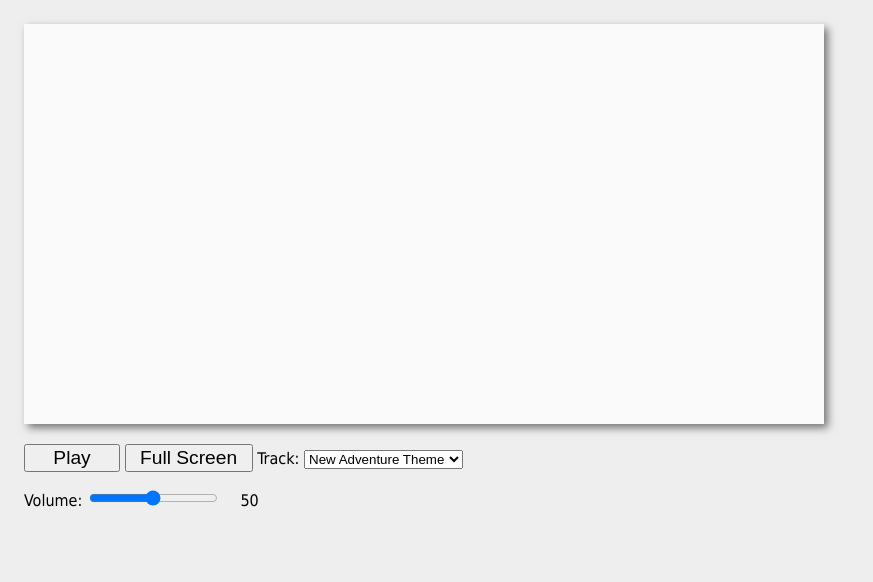
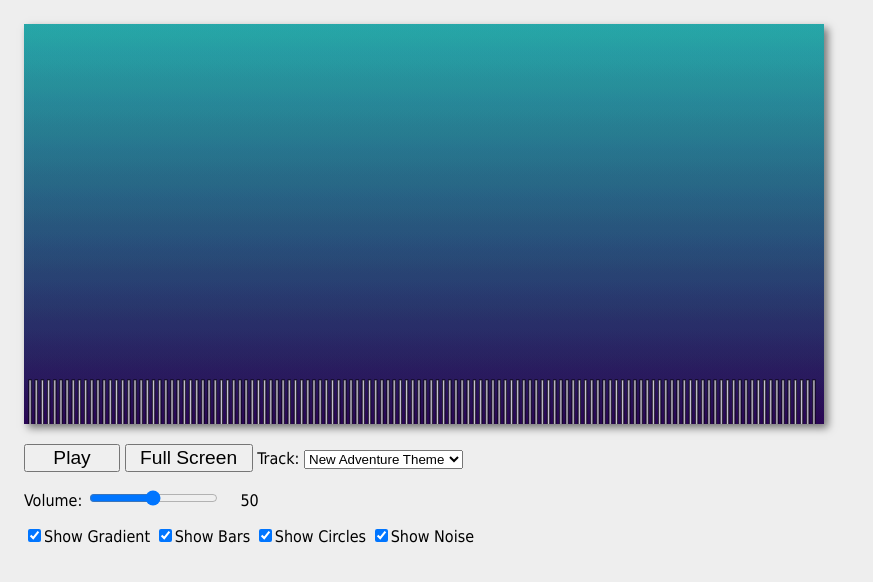
Before and after one commit to mkl1328/IGME-330, a plain HTML site: page PE/lama-m-pe06/web-audio-hw-2/index.html in a window 1280 px wide. Shown: the whole page, without its empty margins (0-873 px from the left). Drawn offline with Linux system fonts and the light colour scheme.

Commit message:
Part 2 complete

```diff
--- a/PE/lama-m-pe06/web-audio-hw-2/index.html
+++ b/PE/lama-m-pe06/web-audio-hw-2/index.html
@@ -27,6 +27,14 @@
       Volume: <input type="range" id="volumeSlider" min="0" max="2" value="1" step="0.01">
       <span id="volumeLabel">???</span>
     </section>
+
+    <section>
+      <span><input type="checkbox" id="gradientCB" checked="true"><label for="gradientCB">Show Gradient</label></span>
+      <span><input type="checkbox" id="barsCB" checked="true"><label for="barsCB">Show Bars</label></span>
+      <span><input type="checkbox" id="circlesCB" checked="true"><label for="circlesCB">Show Circles</label></span>
+      <!-- we'll use this 4th checkbox soon! -->
+      <span><input type="checkbox" id="noiseCB" checked="true"><label for="noiseCB">Show Noise</label></span>
+    </section>
   </div>
 </main>
 </body>
--- a/PE/lama-m-pe06/web-audio-hw-2/src/main.js
+++ b/PE/lama-m-pe06/web-audio-hw-2/src/main.js
@@ -9,6 +9,14 @@
 
 import * as utils from './utils.js';
 import * as audio from './audio.js';
+import * as canvas from './visualizer.js';
+
+const drawParams = {
+  showGradient  : true,
+  showBars      : true,
+  showCircles   : true,
+  showNoise     : true
+};
 
 // 1 - here we are faking an enumeration
 const DEFAULTS = Object.freeze({
@@ -21,10 +29,17 @@ function init(){
 	console.log(`Testing utils.getRandomColor() import: ${utils.getRandomColor()}`);
 	let canvasElement = document.querySelector("canvas"); // hookup <canvas> element
 	setupUI(canvasElement);
+  canvas.setupCanvas(canvasElement, audio.analyserNode);
   loop();
 }
 
 function setupUI(canvasElement){
+  // Checkboxes
+  document.querySelector("#gradientCB").onchange = () => { drawParams.showGradient = document.querySelector("#gradientCB").checked;}
+  document.querySelector("#barsCB").onchange = () => { drawParams.showBars = document.querySelector("#barsCB").checked;}
+  document.querySelector("#circlesCB").onchange = () => { drawParams.showCircles = document.querySelector("#circlesCB").checked;}
+  document.querySelector("#noiseCB").onchange = () => { drawParams.showNoise = document.querySelector("#noiseCB").checked;}
+
   // A - hookup fullscreen button
   const fsButton = document.querySelector("#fsButton");
   const playButton = document.querySelector("#playButton");
@@ -84,33 +99,9 @@ function setupUI(canvasElement){
 } // end setupUI
 
 function loop(){
-  /* NOTE: This is temporary testing code that we will delete in Part II */
+
     requestAnimationFrame(loop);
-    // 1) create a byte array (values of 0-255) to hold the audio data
-    // normally, we do this once when the program starts up, NOT every frame
-    let audioData = new Uint8Array(audio.analyserNode.fftSize/2);
-
-    // 2) populate the array of audio data *by reference* (i.e. by its address)
-    audio.analyserNode.getByteFrequencyData(audioData);
-    // audio.analyserNode.getByteTimeDomainData(audioData); // waveform data
-
-    // 3) log out the array and the average loudness (amplitude) of all of the frequency bins
-      console.log(audioData);
-
-      console.log("-----Audio Stats-----");
-      let totalLoudness =  audioData.reduce((total,num) => total + num);
-      let averageLoudness =  totalLoudness/(audio.analyserNode.fftSize/2);
-      let minLoudness =  Math.min(...audioData); // ooh - the ES6 spread operator is handy!
-      let maxLoudness =  Math.max(...audioData); // ditto!
-      // Now look at loudness in a specific bin
-      // 22050 kHz divided by 128 bins = 172.23 kHz per bin
-      // the 12th element in array represents loudness at 2.067 kHz
-      let loudnessAt2K = audioData[11];
-      console.log(`averageLoudness = ${averageLoudness}`);
-      console.log(`minLoudness = ${minLoudness}`);
-      console.log(`maxLoudness = ${maxLoudness}`);
-      console.log(`loudnessAt2K = ${loudnessAt2K}`);
-      console.log("---------------------");
+    canvas.draw(drawParams);
   }
 
 export {init};
--- /dev/null
+++ b/PE/lama-m-pe06/web-audio-hw-2/src/visualizer.js
@@ -0,0 +1,108 @@
+/*
+	The purpose of this file is to take in the analyser node and a <canvas> element:
+	  - the module will create a drawing context that points at the <canvas>
+	  - it will store the reference to the analyser node
+	  - in draw(), it will loop through the data in the analyser node
+	  - and then draw something representative on the canvas
+	  - maybe a better name for this file/module would be *visualizer.js* ?
+*/
+
+import * as utils from './utils.js';
+
+let ctx,canvasWidth,canvasHeight,gradient,analyserNode,audioData;
+
+
+const setupCanvas = (canvasElement,analyserNodeRef) => {
+	// create drawing context
+	ctx = canvasElement.getContext("2d");
+	canvasWidth = canvasElement.width;
+	canvasHeight = canvasElement.height;
+	// create a gradient that runs top to bottom
+	gradient = utils.getLinearGradient(ctx,0,0,0,canvasHeight,[{percent:0,color:"rgb(48,207,208)"},{percent:1,color:"rgb(51,8,103)"}]);
+	// keep a reference to the analyser node
+	analyserNode = analyserNodeRef;
+	// this is the array where the analyser data will be stored
+	audioData = new Uint8Array(analyserNode.fftSize/2);
+}
+
+const draw = (params={}) => {
+  // 1 - populate the audioData array with the frequency data from the analyserNode
+	// notice these arrays are passed "by reference"
+	analyserNode.getByteFrequencyData(audioData);
+	// OR
+	//analyserNode.getByteTimeDomainData(audioData); // waveform data
+
+	// 2 - draw background
+    ctx.save();
+    ctx.fillStyle = "black";
+    ctx.globalAlpha = 0.1;
+    ctx.fillRect(0, 0, canvasWidth, canvasHeight);
+    ctx.restore();
+
+	// 3 - draw gradient
+  if(params.showGradient) {
+    ctx.save();
+    ctx.fillStyle = gradient;
+    ctx.globalAlpha = 0.3;
+    ctx.fillRect(0, 0, canvasWidth, canvasHeight);
+    ctx.restore();
+  }
+
+	// 4 - draw bars
+	if(params.showBars) {
+    let barSpacing = 4;
+    let margin = 5;
+    let screenWidthForBars = canvasWidth - (audioData.length * barSpacing) - margin * 2;
+    let barWidth = screenWidthForBars / audioData.length;
+    let barHeight = 200;
+    let topSpacing = 100;
+
+    ctx.save();
+    ctx.fillStyle = 'rgba(255,255,255,0.50)';
+    ctx.strokeStyle = 'rgba(0,0,0,0.50)';
+    // loop through the data and draw!
+    for(let i = 0; i < audioData.length; i++) {
+      ctx.fillRect(margin + i * (barWidth + barSpacing), topSpacing + 256 - audioData[i], barWidth, barHeight);
+      ctx.strokeRect(margin + i * (barWidth + barSpacing), topSpacing + 256 - audioData[i], barWidth, barHeight);
+    }
+    ctx.restore();
+  }
+
+	// 5 - draw circles
+  if(params.showCircles) {
+    let maxRadius = canvasHeight/4;
+    ctx.save();
+    ctx.globalAlpha = 0.5;
+    for(let i = 0; i < audioData.length; i++) {
+    // red-ish circles
+      let percent = audioData[i] / 255;
+
+      let circleRadius = percent * maxRadius;
+      ctx.beginPath();
+      ctx.fillStyle = utils.makeColor(255, 111, 111, 0.34 - percent / 3.0);
+      ctx.arc(canvasWidth/2, canvasHeight/2, circleRadius, 0, 2 * Math.PI, false);
+      ctx.fill()
+      ctx.closePath();
+
+      //blue-ish circles, bigger, more transparent
+      ctx.beginPath();
+      ctx.fillStyle = utils.makeColor(0, 0, 255, 0.10 - percent / 10.0);
+      ctx.arc(canvasWidth/2, canvasHeight/2, circleRadius * 1.5, 0, 2 * Math.PI, false);
+      ctx.fill();
+      ctx.closePath();
+
+      // yellow-ish circles, smaller
+      ctx.save();
+      ctx.beginPath();
+      ctx.fillStyle = utils.makeColor(200, 200, 0, 0.5 - percent / 10.0);
+      ctx.arc(canvasWidth/2, canvasHeight/2, circleRadius * 0.50, 0, 2 * Math.PI, false);
+      ctx.fill();
+      ctx.closePath();
+      ctx.restore();
+    }
+    ctx.restore();
+  }
+
+}
+
+export {setupCanvas,draw};
```
